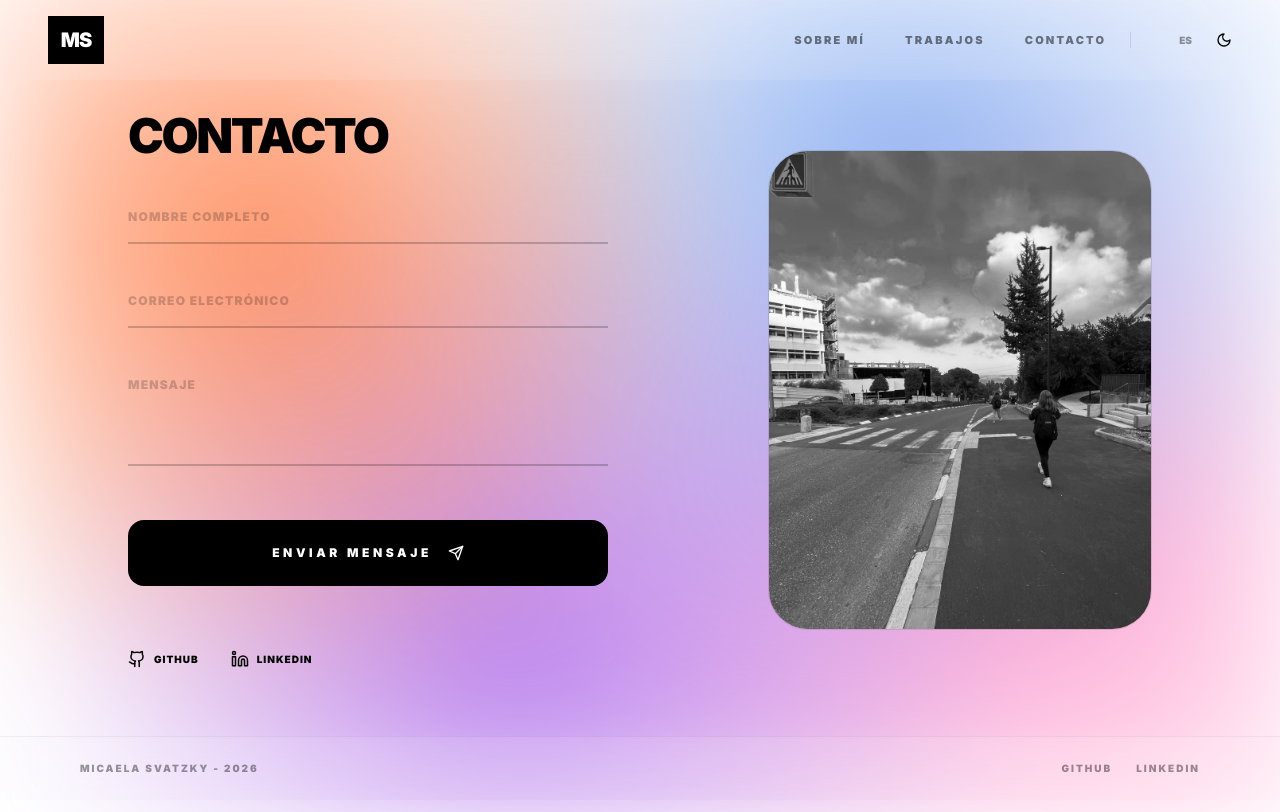
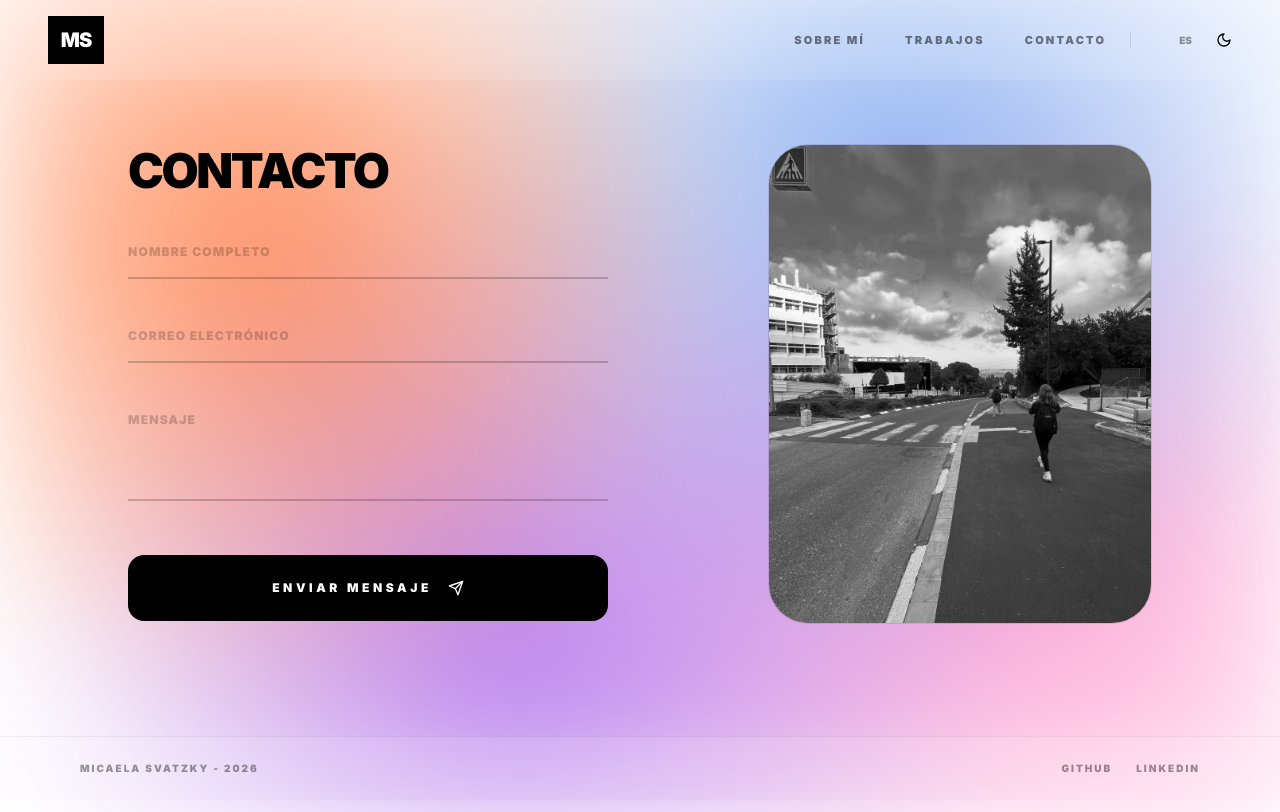
Before and after one commit to micaelasvatzky/portfolio-2026, a Next.js app: page /contact in a window 1280 px wide. Built offline with nearby package versions, Linux system fonts and the light colour scheme.

Commit message:
fix: remove duplicate links from contact form

```diff
--- a/src/app/contact/page.js
+++ b/src/app/contact/page.js
@@ -6,7 +6,7 @@ import { Formik, Form as FormikForm, Field, ErrorMessage } from "formik";
 import * as Yup from "yup";
 import { useLanguage } from "../contexts/LanguageContext";
 import { translations } from "@/translations";
-import { Github, Linkedin, Send } from "lucide-react";
+import { Send } from "lucide-react";
 import Image from "next/image";
 
 export default function Contact() {
@@ -76,17 +76,6 @@ export default function Contact() {
               </FormikForm>
             )}
           </Formik>
-
-          <div className="mt-10 lg:mt-16 flex items-center gap-8">
-            <a href="https://github.com/micaelasvatzky" target="_blank" rel="noreferrer" className="flex items-center gap-2 hover:text-orange-500 transition-colors group">
-              <Github size={18} />
-              <span className="text-[10px] font-black uppercase tracking-widest">GitHub</span>
-            </a>
-            <a href="https://www.linkedin.com/in/micaela-svatzky-402082279/" target="_blank" rel="noreferrer" className="flex items-center gap-2 hover:text-blue-500 transition-colors group">
-              <Linkedin size={18} />
-              <span className="text-[10px] font-black uppercase tracking-widest">LinkedIn</span>
-            </a>
-          </div>
         </div>
 
         <div className="order-1 lg:order-2">
```
